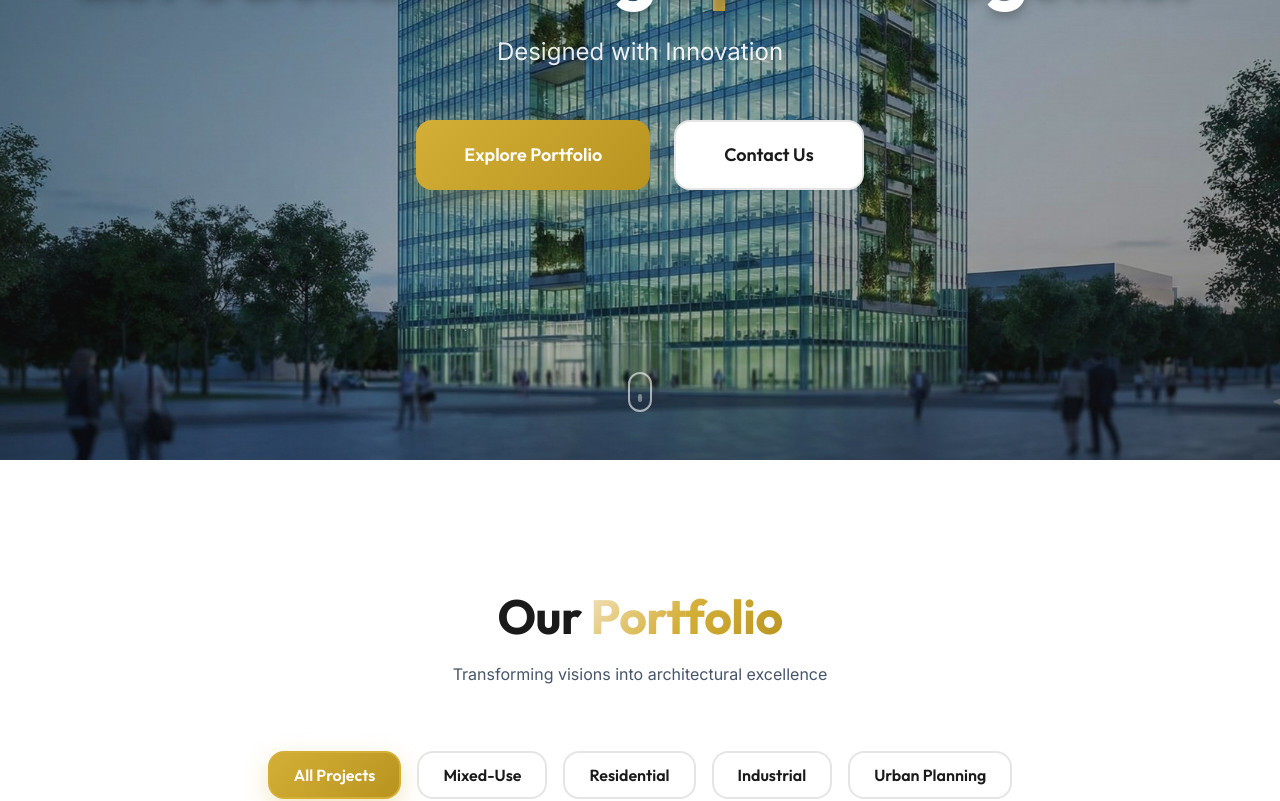
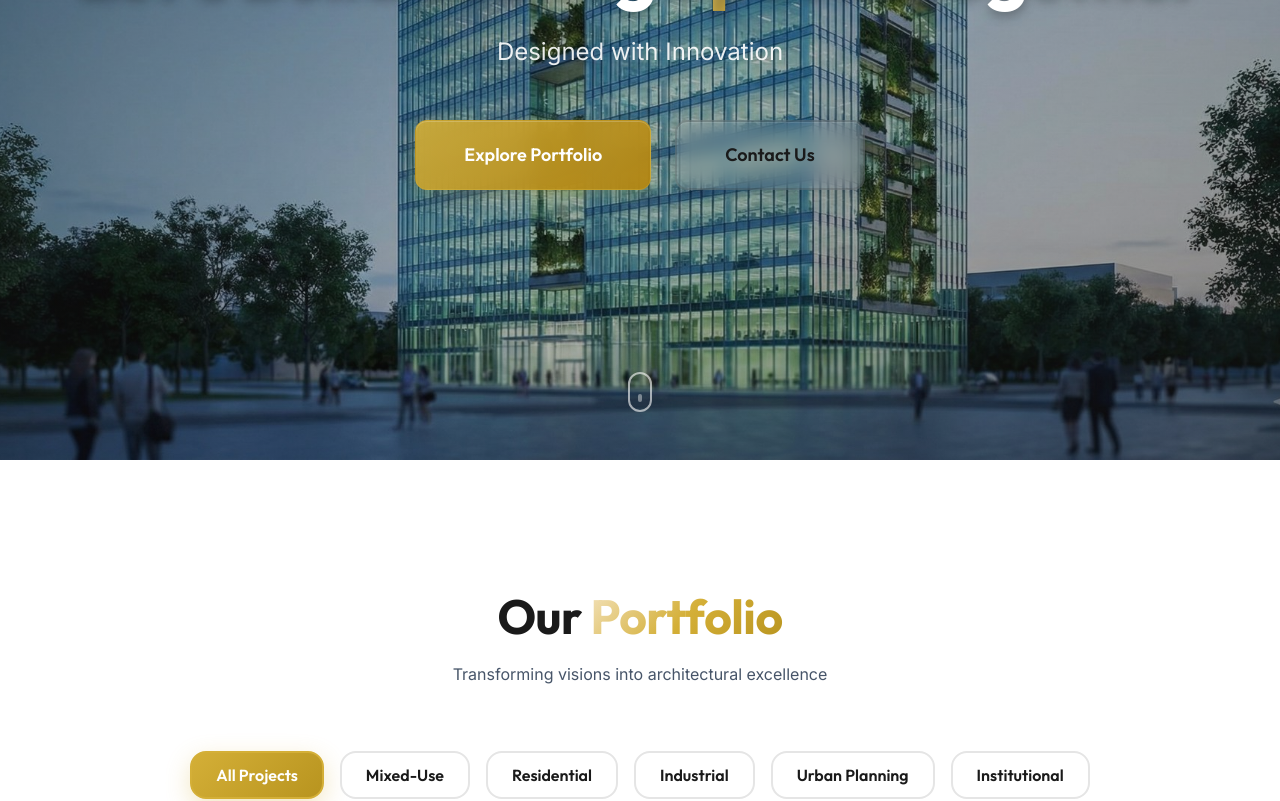
Before and after one commit to ayushghodke/Vishwakalpa, a React (Vite) app: page / in a window 1280 px wide. Shown: the part 340-1141 px from the top of the page. Built offline with nearby package versions, Linux system fonts and the light colour scheme.

Commit message:
Add institutional portfolio category with optimized image

```diff
--- a/src/assets/content.json
+++ b/src/assets/content.json
@@ -145,6 +145,30 @@
                         ]
                     }
                 ]
+            },
+            {
+                "id": "institutional",
+                "title": "Institutional Buildings",
+                "description": "Educational, healthcare, and public institutional facilities",
+                "projects": [
+                    {
+                        "name": "Modern Institutional Complex",
+                        "type": "Institutional Building",
+                        "features": [
+                            "Dramatic curved glass facade",
+                            "Multi-level terraced design with integrated greenery",
+                            "Sustainable architecture with green roof technology",
+                            "Contemporary organic forms",
+                            "Natural light optimization",
+                            "Seamless indoor-outdoor flow"
+                        ],
+                        "highlights": [
+                            "Iconic curved architecture",
+                            "Biophilic design integration",
+                            "Modern glass and concrete construction"
+                        ]
+                    }
+                ]
             }
         ]
     },
--- a/src/index.css
+++ b/src/index.css
@@ -228,6 +228,7 @@ a:hover {
   display: inline-flex;
   align-items: center;
   justify-content: center;
+  gap: var(--space-2);
   padding: var(--space-4) var(--space-8);
   font-family: var(--font-heading);
   font-size: var(--text-base);
@@ -235,49 +236,106 @@ a:hover {
   line-height: 1;
   border-radius: var(--radius-lg);
   cursor: pointer;
-  transition: all var(--transition-base);
+  transition: all 0.3s cubic-bezier(0.4, 0, 0.2, 1);
   border: none;
   text-decoration: none;
+  position: relative;
+  overflow: hidden;
+}
+
+.btn::before {
+  content: '';
+  position: absolute;
+  top: 0;
+  left: 0;
+  right: 0;
+  bottom: 0;
+  background: linear-gradient(135deg, rgba(255, 255, 255, 0.1) 0%, rgba(255, 255, 255, 0) 100%);
+  opacity: 0;
+  transition: opacity 0.3s ease;
+}
+
+.btn:hover::before {
+  opacity: 1;
 }
 
 .btn-primary {
-  background: linear-gradient(135deg, var(--color-accent) 0%, var(--color-accent-dark) 100%);
+  background: linear-gradient(135deg,
+      rgba(212, 175, 55, 0.9) 0%,
+      rgba(184, 134, 11, 0.9) 100%);
+  backdrop-filter: blur(10px);
+  -webkit-backdrop-filter: blur(10px);
   color: var(--color-white);
-  box-shadow: var(--shadow-gold);
+  border: 1px solid rgba(212, 175, 55, 0.3);
+  box-shadow:
+    0 4px 16px rgba(212, 175, 55, 0.25),
+    inset 0 1px 0 rgba(255, 255, 255, 0.2);
 }
 
 .btn-primary:hover {
-  transform: translateY(-2px);
-  box-shadow: 0 12px 32px rgba(212, 175, 55, 0.4);
+  transform: translateY(-3px) scale(1.02);
+  box-shadow:
+    0 8px 24px rgba(212, 175, 55, 0.4),
+    inset 0 1px 0 rgba(255, 255, 255, 0.3);
+  border-color: rgba(212, 175, 55, 0.5);
+  background: linear-gradient(135deg,
+      rgba(212, 175, 55, 1) 0%,
+      rgba(184, 134, 11, 1) 100%);
+}
+
+.btn-primary:active {
+  transform: translateY(-1px) scale(1);
 }
 
 .btn-secondary {
-  background: var(--color-white);
+  background: rgba(255, 255, 255, 0.1);
+  backdrop-filter: blur(10px);
+  -webkit-backdrop-filter: blur(10px);
   color: var(--color-primary);
-  border: 2px solid var(--color-gray-200);
+  border: 2px solid rgba(45, 45, 45, 0.2);
+  box-shadow:
+    0 4px 16px rgba(0, 0, 0, 0.1),
+    inset 0 1px 0 rgba(255, 255, 255, 0.1);
 }
 
 .btn-secondary:hover {
-  border-color: var(--color-accent);
+  background: rgba(255, 255, 255, 0.2);
+  border-color: rgba(212, 175, 55, 0.4);
   color: var(--color-accent);
-  transform: translateY(-2px);
-  box-shadow: var(--shadow-md);
+  transform: translateY(-3px) scale(1.02);
+  box-shadow:
+    0 8px 24px rgba(212, 175, 55, 0.2),
+    inset 0 1px 0 rgba(255, 255, 255, 0.2);
+}
+
+.btn-secondary:active {
+  transform: translateY(-1px) scale(1);
 }
 
 .btn-ghost {
   background: transparent;
   color: var(--color-primary);
-  border: 1px solid var(--color-gray-300);
+  border: 1px solid rgba(45, 45, 45, 0.15);
+  backdrop-filter: blur(5px);
+  -webkit-backdrop-filter: blur(5px);
 }
 
 .btn-ghost:hover {
-  background: var(--color-gray-50);
-  border-color: var(--color-accent);
+  background: rgba(255, 255, 255, 0.1);
+  border-color: rgba(212, 175, 55, 0.3);
+  color: var(--color-accent);
+  transform: translateY(-2px);
+  box-shadow: 0 4px 12px rgba(212, 175, 55, 0.15);
+}
+
+.btn-ghost:active {
+  transform: translateY(0);
 }
 
 .btn-lg {
   padding: var(--space-6) var(--space-12);
   font-size: var(--text-lg);
+  border-radius: 12px;
 }
 
 /* ========== RESPONSIVE ========== */
--- a/src/sections/Portfolio.tsx
+++ b/src/sections/Portfolio.tsx
@@ -2,7 +2,7 @@ import { useState } from 'react';
 import './Portfolio.css';
 import contentData from '../assets/content.json';
 
-type Category = 'all' | 'mixed-use' | 'residential' | 'industrial' | 'urban-planning';
+type Category = 'all' | 'mixed-use' | 'residential' | 'industrial' | 'urban-planning' | 'institutional';
 
 const Portfolio = () => {
     const [activeCategory, setActiveCategory] = useState<Category>('all');
@@ -25,7 +25,8 @@ const Portfolio = () => {
         'mixed-use': '/images/portfolio/portfolio-primary.jpg',
         'residential': '/images/portfolio/portfolio-primary.jpg',
         'industrial': '/images/portfolio/ethiopia-pharma.jpg',
-        'urban-planning': '/images/portfolio/portfolio-primary.jpg'
+        'urban-planning': '/images/portfolio/portfolio-primary.jpg',
+        'institutional': '/images/portfolio/institutional.jpg'
     };
 
     return (
@@ -70,6 +71,12 @@ const Portfolio = () => {
                     >
                         Urban Planning
                     </button>
+                    <button
+                        className={`filter-btn ${activeCategory === 'institutional' ? 'active' : ''}`}
+                        onClick={() => setActiveCategory('institutional')}
+                    >
+                        Institutional
+                    </button>
                 </div>
 
                 {/* Portfolio Grid */}
@@ -86,7 +93,7 @@ const Portfolio = () => {
                                     <div className="portfolio-content">
                                         <span className="portfolio-category">{project.categoryTitle}</span>
                                         <h3>{project.name}</h3>
-                                        {project.location && <p className="project-location">📍 {project.location}</p>}
+                                        {(project as any).location && <p className="project-location">📍 {(project as any).location}</p>}
                                         <div className="project-features">
                                             {((project as any).features || (project as any).deliverables)?.slice(0, 3).map((feature: string, i: number) => (
                                                 <span key={i} className="feature-tag">{feature}</span>
--- a/src/sections/Services.tsx
+++ b/src/sections/Services.tsx
@@ -38,9 +38,9 @@ const Services = () => {
                             {service.details && (
                                 <p className="service-details">{service.details}</p>
                             )}
-                            {service.subServices && (
+                            {(service as any).subServices && (
                                 <ul className="service-sub-list">
-                                    {service.subServices.slice(0, 3).map((sub, index) => (
+                                    {(service as any).subServices.slice(0, 3).map((sub: string, index: number) => (
                                         <li key={index}>{sub}</li>
                                     ))}
                                 </ul>
```
Also changed, not shown: public/images/portfolio/institutional.jpg (added).
